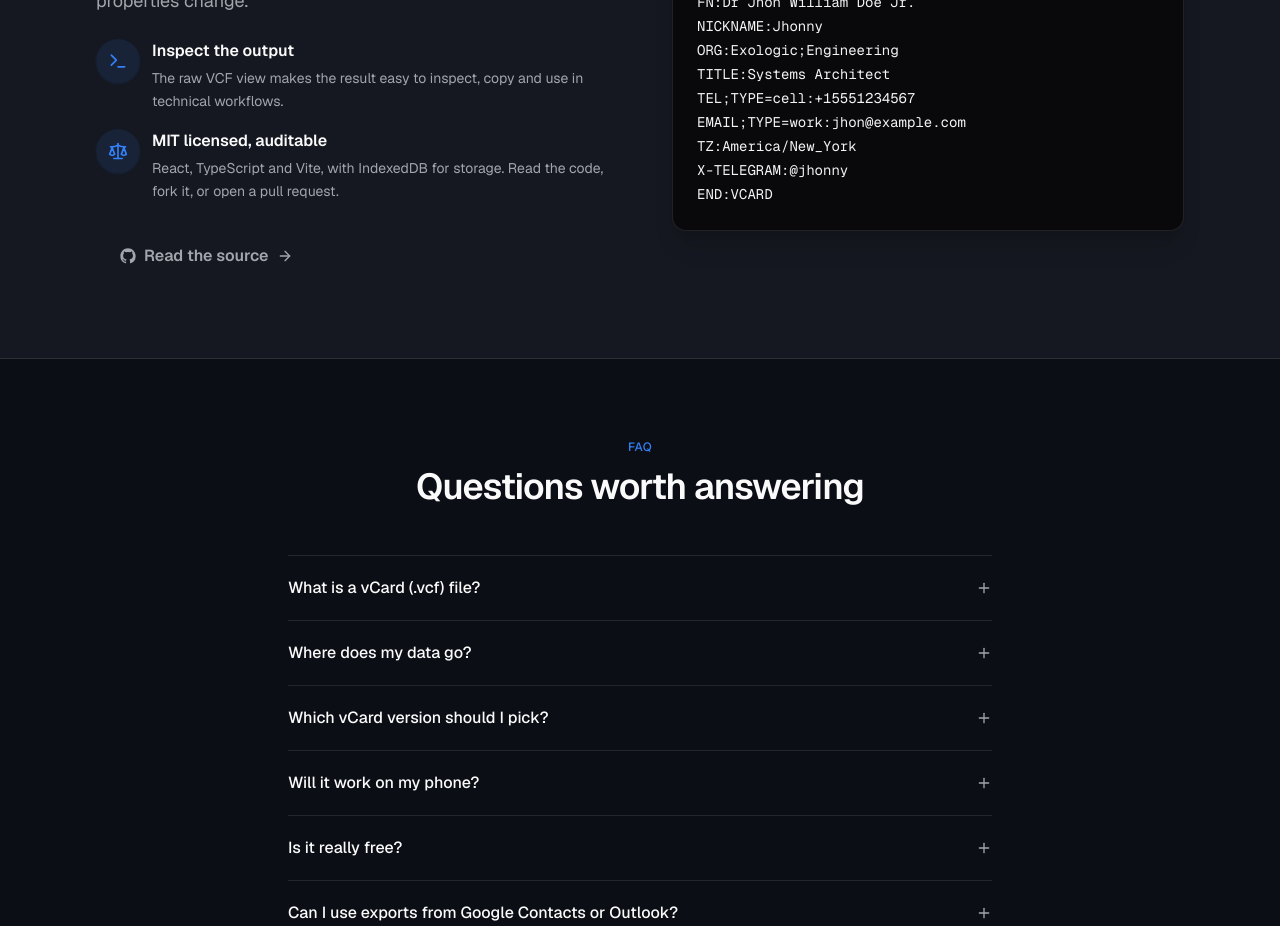
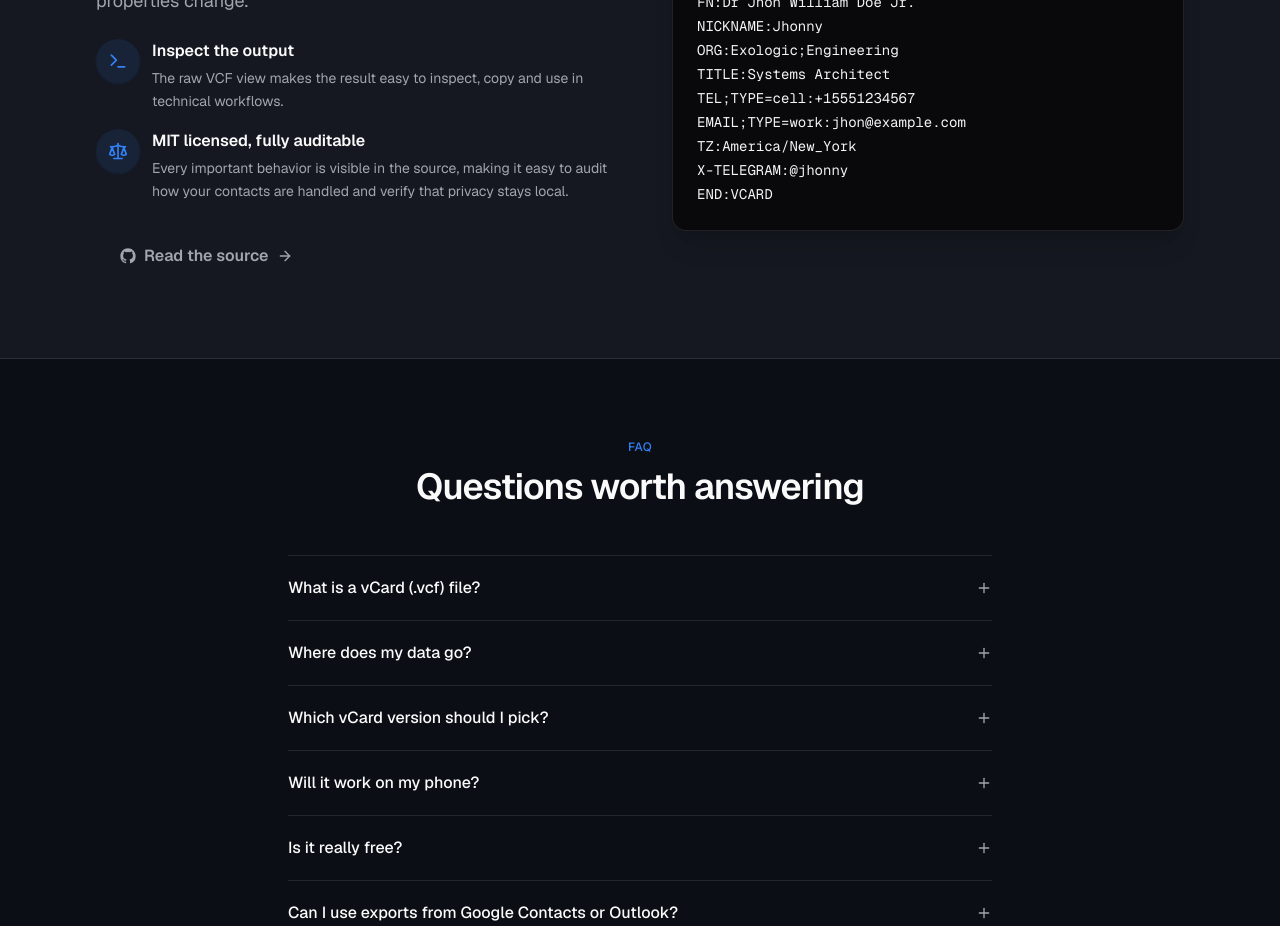
Before and after one commit to joseorono/easy-vcard-manager-site, a Next.js app: page / in a window 1280 px wide. Shown: the part 5060-5986 px from the top of the page. Built offline with nearby package versions, Linux system fonts and the light colour scheme; no server answers.

Commit message:
Update text
Co-Authored-By: José Miguel Oroño <joseomaker@gmail.com>

```diff
--- a/src/components/sections/developers-section.tsx
+++ b/src/components/sections/developers-section.tsx
@@ -54,10 +54,10 @@ export function DevelopersSection() {
                   <Scale className="size-5" />
                 </span>
                 <div>
-                  <h3 className="text-base font-semibold">MIT licensed, auditable</h3>
+                  <h3 className="text-base font-semibold">MIT licensed, fully auditable</h3>
                   <p className="mt-1 text-sm leading-relaxed text-muted-foreground">
-                    React, TypeScript and Vite, with IndexedDB for storage. Read the
-                    code, fork it, or open a pull request.
+                    Every important behavior is visible in the source, making it easy
+                    to audit how your contacts are handled and verify that privacy stays local.
                   </p>
                 </div>
               </div>
```
